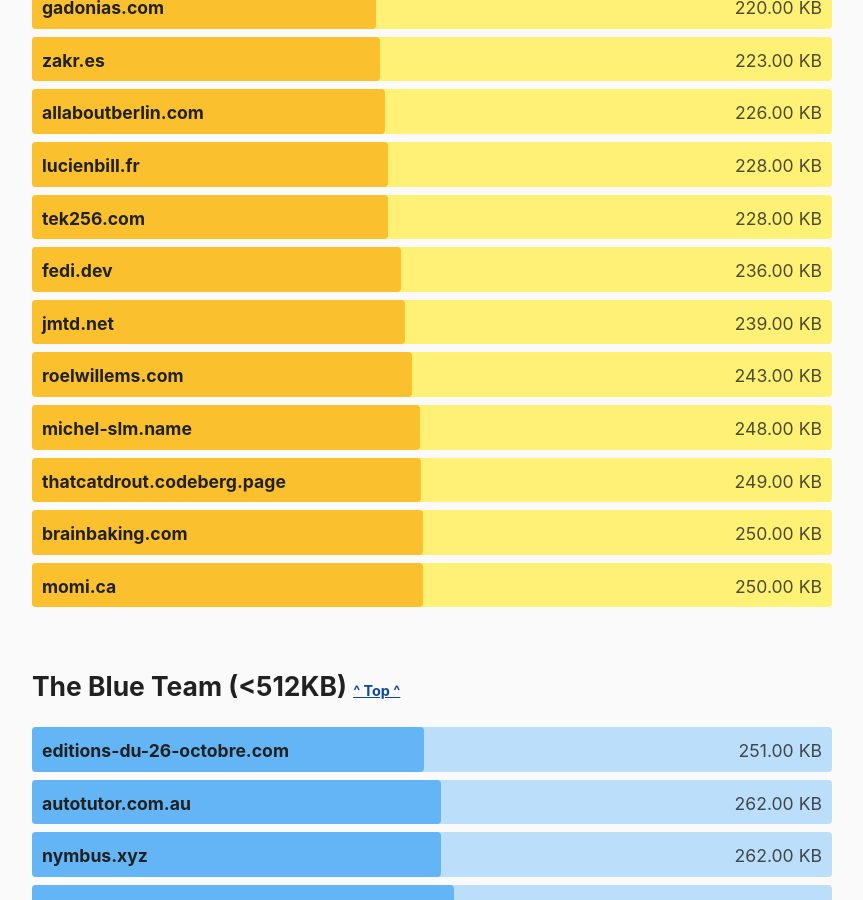
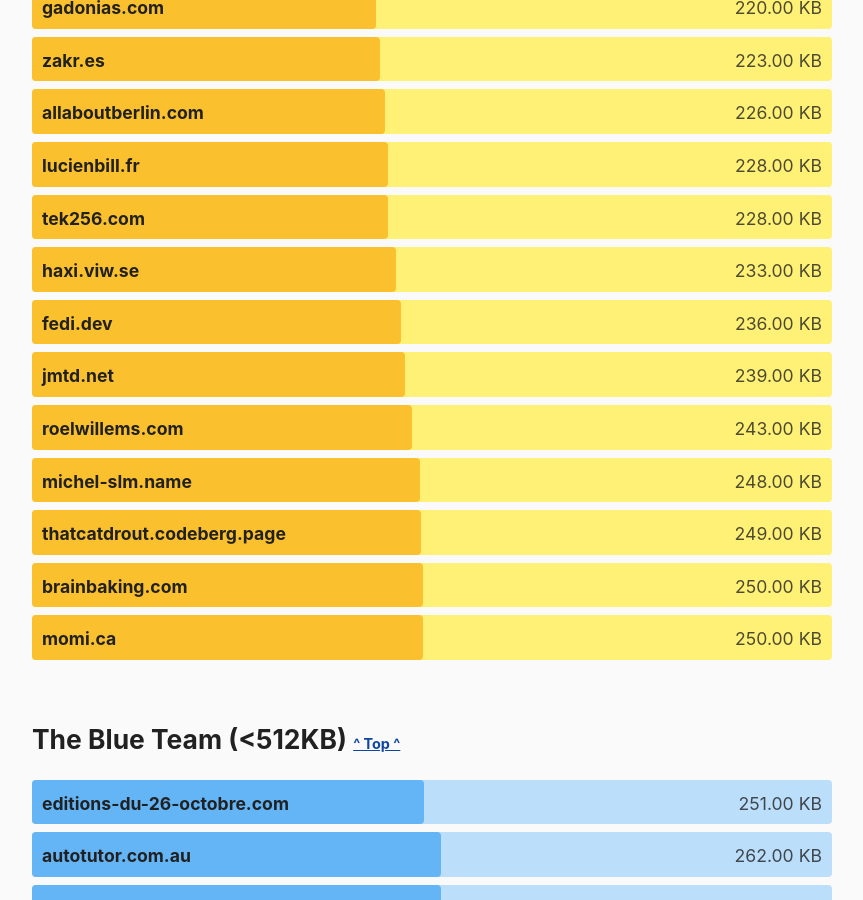
Before and after one commit to kevquirk/512kb.club, a Jekyll site: the page built from index.md, in a window 1280 px wide and 900 px high, scrolled down 18530 px. Shown: the whole window, without its empty margins (208-1071 px from the left). Built offline with Jekyll 4.4.1, drawn with Linux system fonts in a browser that asks for light colours.

Commit message:
Update sites.yml

```diff
--- a/_data/sites.yml
+++ b/_data/sites.yml
@@ -878,6 +878,11 @@
   size: 53.6
   last_checked: 2021-12-23
 
+- domain: haxi.viw.se
+  url: https://haxi.viw.se/
+  size: 233
+  last_checked: 2022-03-15
+
 - domain: hugocisneros.com
   url: https://hugocisneros.com/
   size: 75.9
```
